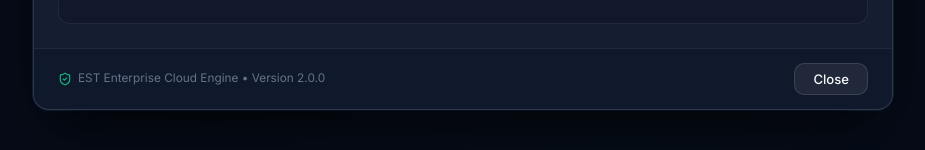
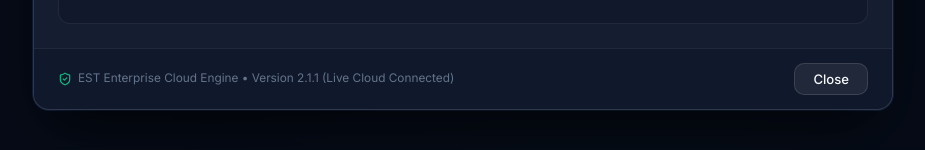
Before and after one commit to vishnu510/est-project-tracker, a React (Vite) app: page / in a window 1280 px wide. Both pictures are taken after a click on the button "Cloud Realtime Synced". Shown: the part 636-786 px from the top of the page, without its empty margins (177-1102 px from the left). Built offline with nearby package versions, Linux system fonts and the light colour scheme; no server answers; the database is empty.

Commit message:
chore: update Cloud Engine version label to 2.1.1 (Live Cloud Connected)

```diff
--- a/src/components/database/CloudDatabaseModal.tsx
+++ b/src/components/database/CloudDatabaseModal.tsx
@@ -847,7 +847,7 @@
         }}>
           <div style={{ fontSize: '0.74rem', color: 'var(--text-muted)', display: 'flex', alignItems: 'center', gap: 6 }}>
             <ShieldCheck size={14} color="#10b981" />
-            <span>EST Enterprise Cloud Engine &bull; Version 2.0.0</span>
+            <span>EST Enterprise Cloud Engine &bull; Version 2.1.1 (Live Cloud Connected)</span>
           </div>
 
           <button
--- a/src/services/cloudDatabase.ts
+++ b/src/services/cloudDatabase.ts
@@ -761,7 +761,7 @@
   const archive = {
     metadata: {
       application: 'EST Brand Services - Enterprise Project Tracker',
-      version: '2.0.0',
+      version: '2.1.1',
       exportedAt: new Date().toISOString(),
       retentionGuarantee: '10-Year Enterprise Archive',
       summary: {
```
